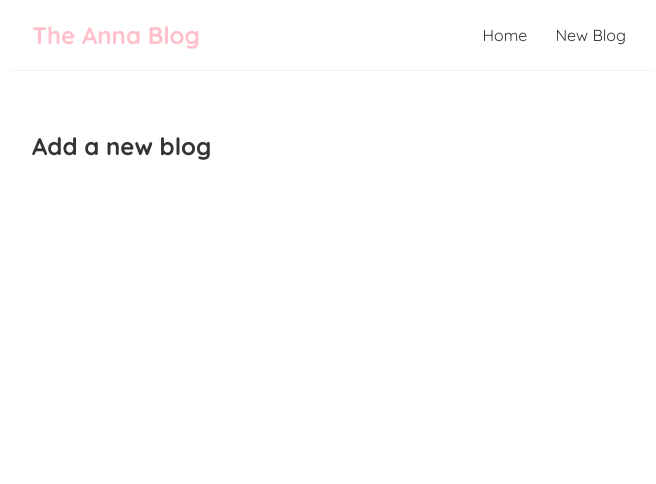
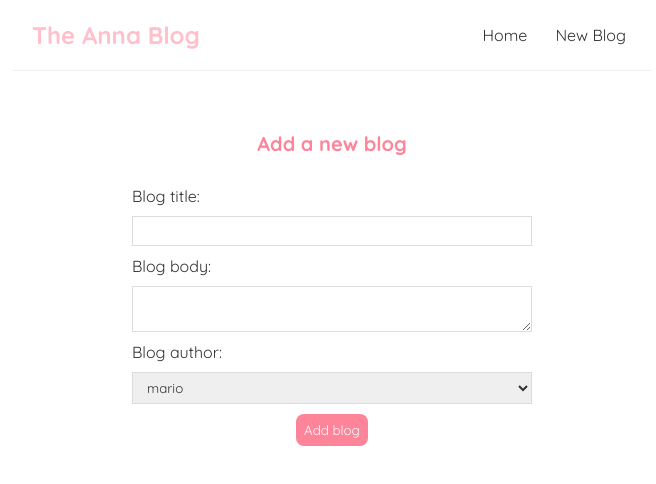
Before and after one commit to AnnaManoleLNU/react, a React (Create React App) app in the folder my-first-react-app/: page /create in a window 1280 px wide. Shown: the top 484 px of the page, without its empty margins (308-964 px from the left). Built offline with nearby package versions, Linux system fonts and the light colour scheme; the HTML template or start-up script is replaced by a standard one.

Commit message:
post blogs

```diff
--- a/my-first-react-app/data/db.json
+++ b/my-first-react-app/data/db.json
@@ -11,6 +11,42 @@
       "author": "yoshi",
       "body": "The party is going to be lit! We are going to have a lot of fun! I can't wait to see you all there! It's going to be a blast! What are you most excited about? I am most excited about the food! I love food! I am going to eat so much! I can't wait to see you all there!",
       "id": 2
+    },
+    {
+      "title": "hello!",
+      "body": "Lorem ipsum dolor sit amet, consectetur adipiscing elit. Vestibulum ex metus, ultrices eget libero vitae, mollis pharetra lorem. In porttitor orci at turpis ornare lobortis. Suspendisse ut convallis lectus. Mauris id diam massa. Aliquam iaculis nisi tempor imperdiet molestie. Suspendisse tincidunt eros sed cursus eleifend. Aenean mattis enim metus, rhoncus placerat sapien laoreet a. Ut imperdiet, odio quis accumsan porttitor, sapien purus facilisis turpis, luctus tincidunt dui mi at dolor.\n\nDonec accumsan ex ac dictum condimentum. Fusce scelerisque magna eget tortor pretium condimentum. Donec efficitur nibh arcu, in efficitur nisi tempor ac. Morbi nunc sapien, dignissim in sagittis eu, blandit ac ligula. Vivamus consectetur turpis id ipsum volutpat, id vehicula dolor porttitor. Quisque commodo mattis mauris, id fringilla nibh lobortis vitae. Nam felis augue, egestas ac nunc ac, elementum pharetra lacus. Aliquam mollis, odio tempus aliquam accumsan, ipsum dolor luctus purus, vel vulputate turpis felis nec nibh.",
+      "author": "mario",
+      "id": 3
+    },
+    {
+      "title": "Anna",
+      "body": "is cool!",
+      "author": "mario",
+      "id": 4
+    },
+    {
+      "title": "Anna",
+      "body": "is very cool!",
+      "author": "yoshi",
+      "id": 5
+    },
+    {
+      "title": "111",
+      "body": "11111111111",
+      "author": "mario",
+      "id": 6
+    },
+    {
+      "title": "adasd",
+      "body": "asdsadasd",
+      "author": "mario",
+      "id": 7
+    },
+    {
+      "title": "adasd",
+      "body": "asdsadasd",
+      "author": "mario",
+      "id": 8
     }
   ]
 }
--- a/my-first-react-app/src/Create.js
+++ b/my-first-react-app/src/Create.js
@@ -1,9 +1,58 @@
+import { useState } from "react";
+import { useHistory } from "react-router-dom";
+
 const Create = () => {
+  const [title, setTitle] = useState('')
+  const [body, setBody] = useState('')
+  const [author, setAuthor] = useState('mario')
+  const [isPending, setIsPending] = useState(false)
+  const history = useHistory()
+
+  const handleSubmit = (e) => {
+    e.preventDefault() // prevent the page from refreshing
+    const blog = { title, body, author }
+    setIsPending(true)
+    fetch('http://localhost:8000/blogs', {
+      method: 'POST',
+      headers: { "Content-Type": "application/json" },
+      body: JSON.stringify(blog)
+    }).then(() => {
+      console.log('new blog added')
+      setIsPending(false)
+      history.push('/')
+    })
+  }
+
   return (
     <div className="create">
       <h2>Add a new blog</h2>
+      <form onSubmit={handleSubmit} >
+        <label>Blog title:</label>
+        <input
+          type="text"
+          required
+          value={title}
+          onChange={(e) => setTitle(e.target.value)}
+        />
+        <label>Blog body:</label>
+        <textarea
+          required
+          value={body}
+          onChange={(e) => setBody(e.target.value)}
+        ></textarea>
+        <label>Blog author:</label>
+        <select
+          value={author}
+          onChange={(e) => setAuthor(e.target.value)}
+        >
+          <option value="mario">mario</option>
+          <option value="yoshi">yoshi</option>
+        </select>
+        {!isPending && <button>Add blog</button>}
+        {isPending && <button disabled>Adding blog...</button>}
+      </form>
     </div>
-   );
+  );
 }
 
 export default Create;
--- a/my-first-react-app/src/Home.js
+++ b/my-first-react-app/src/Home.js
@@ -12,6 +12,9 @@ const {data, isLoading, error} = useFetch('http://localhost:8000/blogs')
       {/* the thing on the right will be output once the left is true */}
       {data && <BlogList blogs={data} title="All Blogs!" />}
       {error && <div>{error}</div>}
+
+      {data && <BlogList blogs={data.filter((blog) => blog.author === 'yoshi')} title="Yoshi's Blogs" />}
+
     </div>
   );
 }
--- a/my-first-react-app/src/index.css
+++ b/my-first-react-app/src/index.css
@@ -73,3 +73,35 @@
   font-size: 16px;
   cursor: pointer;
 } */
+
+/* create new blog form */
+.create {
+  max-width: 400px;
+  margin: 0 auto;
+  text-align: center;
+}
+.create label {
+  text-align: left;
+  display: block;
+}
+.create h2 {
+  font-size: 20px;
+  color: rgb(253, 132, 153);
+  margin-bottom: 30px;
+}
+.create input, .create textarea, .create select {
+  width: 100%;
+  padding: 6px 10px;
+  margin: 10px 0;
+  border: 1px solid #ddd;
+  box-sizing: border-box;
+  display: block;
+}
+.create button {
+  background: rgb(253, 132, 153);
+  color: #fff;
+  border: 0;
+  padding: 8px;
+  border-radius: 8px;
+  cursor: pointer;
+}
```
